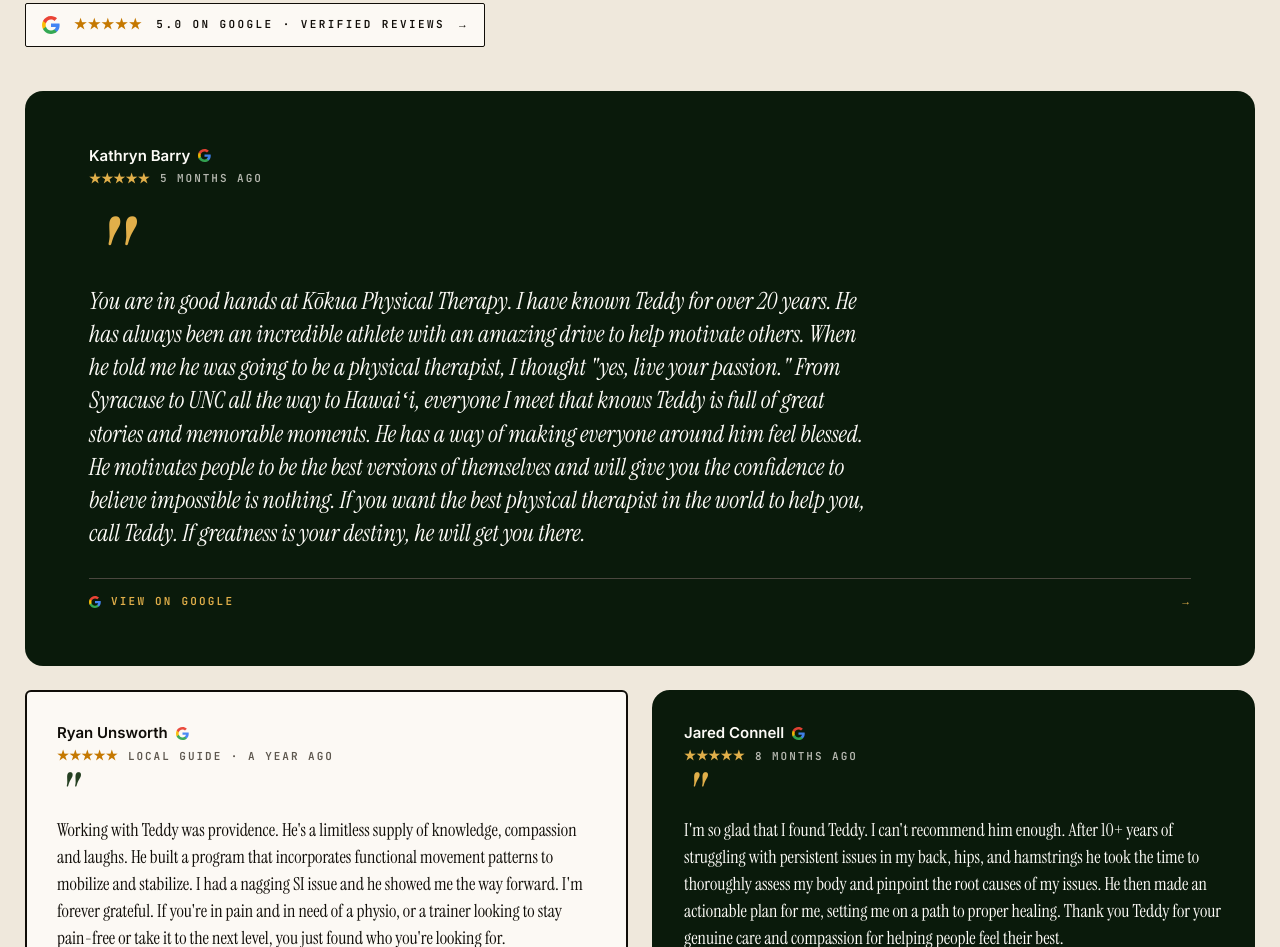
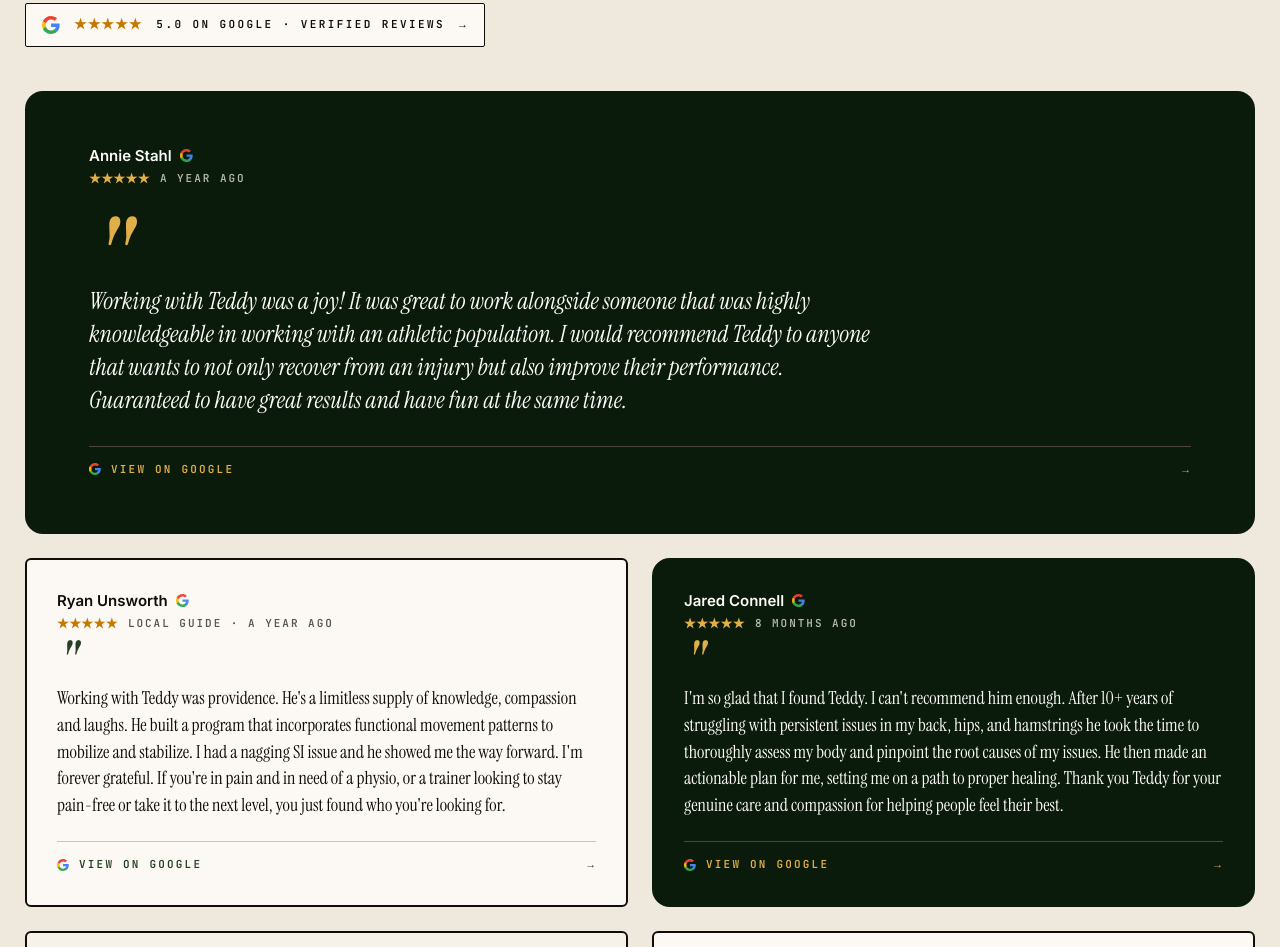
Before and after one commit to TeamOWD/island-pt-website, a plain HTML site: page index.html in a window 1280 px wide. Shown: the part 7589-8536 px from the top of the page. Drawn offline with Linux system fonts and the light colour scheme.

Commit message:
content: replace featured review with Annie Stahl testimonial
Co-Authored-By: Claude Sonnet 4.6 <noreply@anthropic.com>

```diff
--- a/index.html
+++ b/index.html
@@ -1464,7 +1464,7 @@
 
             <div class="t-author">
               <p class="t-name">
-                Kathryn Barry
+                Annie Stahl
                 <svg class="g-mark" viewBox="0 0 24 24" xmlns="http://www.w3.org/2000/svg" aria-hidden="true">
                   <path fill="#4285F4" d="M23.49 12.27c0-.79-.07-1.54-.19-2.27H12v4.51h6.44c-.28 1.48-1.12 2.73-2.39 3.57v2.97h3.86c2.26-2.09 3.58-5.17 3.58-8.78z"/>
                   <path fill="#34A853" d="M12 24c3.24 0 5.95-1.08 7.93-2.91l-3.86-2.97c-1.08.72-2.45 1.16-4.07 1.16-3.13 0-5.78-2.11-6.73-4.96H1.29v3.09C3.26 21.3 7.31 24 12 24z"/>
@@ -1474,12 +1474,12 @@
               </p>
               <p class="t-meta">
                 <span class="g-stars" aria-hidden="true">★★★★★</span>
-                <span>5 months ago</span>
+                <span>a year ago</span>
               </p>
             </div>
           </header>
           <span class="mark" aria-hidden="true">"</span>
-          <blockquote>You are in good hands at Kōkua Physical Therapy. I have known Teddy for over 20 years. He has always been an incredible athlete with an amazing drive to help motivate others. When he told me he was going to be a physical therapist, I thought "yes, live your passion." From Syracuse to UNC all the way to Hawaiʻi, everyone I meet that knows Teddy is full of great stories and memorable moments. He has a way of making everyone around him feel blessed. He motivates people to be the best versions of themselves and will give you the confidence to believe impossible is nothing. If you want the best physical therapist in the world to help you, call Teddy. If greatness is your destiny, he will get you there.</blockquote>
+          <blockquote>Working with Teddy was a joy! It was great to work alongside someone that was highly knowledgeable in working with an athletic population. I would recommend Teddy to anyone that wants to not only recover from an injury but also improve their performance. Guaranteed to have great results and have fun at the same time.</blockquote>
           <span class="t-view">
             <svg class="g-mark" viewBox="0 0 24 24" xmlns="http://www.w3.org/2000/svg" aria-hidden="true">
               <path fill="#4285F4" d="M23.49 12.27c0-.79-.07-1.54-.19-2.27H12v4.51h6.44c-.28 1.48-1.12 2.73-2.39 3.57v2.97h3.86c2.26-2.09 3.58-5.17 3.58-8.78z"/>
```
